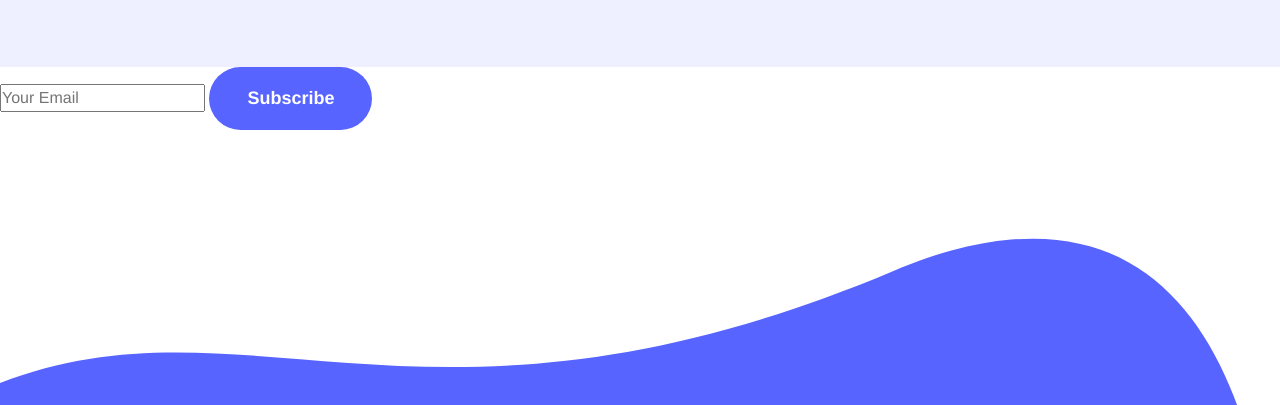
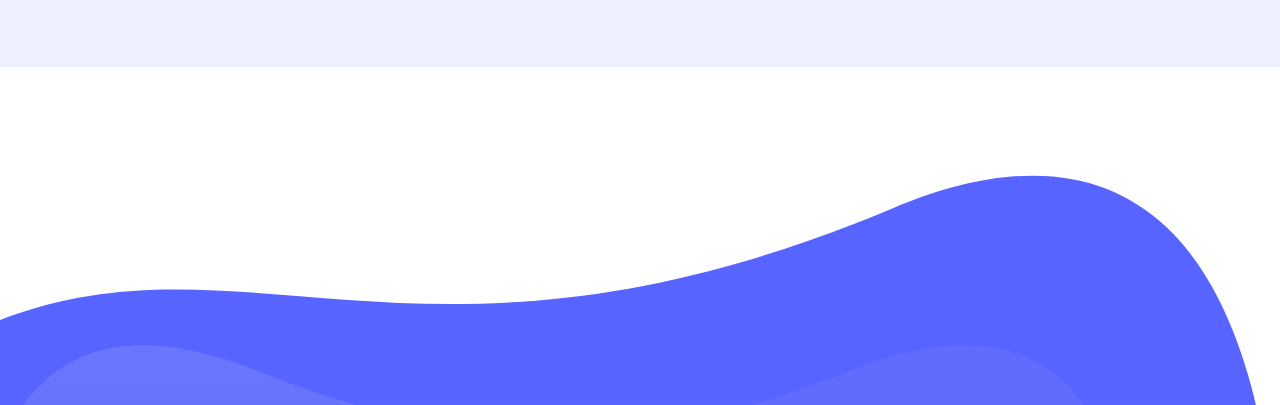
Before and after one commit to minhhaj123/best-digital-marketing-expert-in-calicut, a plain HTML site: page index.html in a window 1280 px wide. Shown: the part 3840-4245 px from the top of the page. Drawn offline with nearby package versions, Linux system fonts and the light colour scheme; a script that the page names is missing.

Commit message:
Update index.html

```diff
--- a/index.html
+++ b/index.html
@@ -362,23 +362,7 @@
 
     <!-- ======== subscribe-section start ======== -->
 
-            <div class="col-xl-6 col-lg-5">
-              <form action="#" class="subscribe-form">
-                <input
-                  type="email"
-                  name="subs-email"
-                  id="subs-email"
-                  placeholder="Your Email"
-                />
-                <button type="submit" class="main-btn btn-hover">
-                  Subscribe
-                </button>
-              </form>
-            </div>
-          </div>
-        </div>
-      </div>
-    </section>
+
     <!-- ======== subscribe-section end ======== -->
 
     <!-- ======== footer start ======== -->
```
